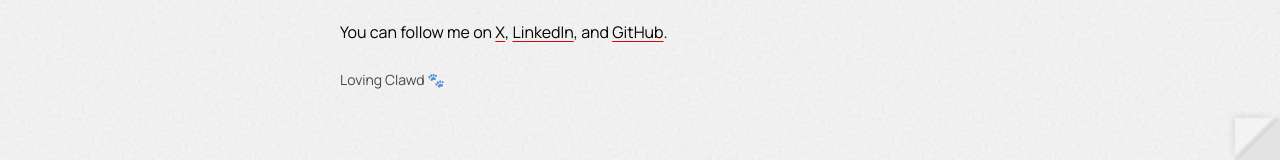
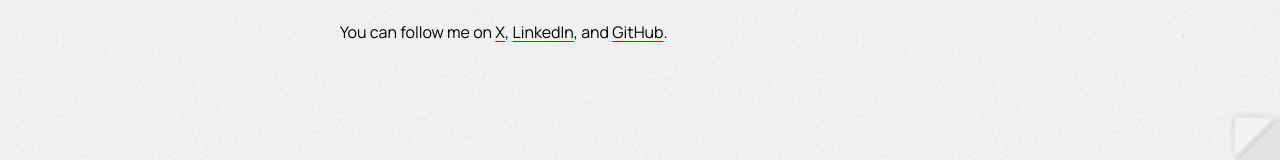
Before and after one commit to petergyang/personal-website, a Next.js app: page / in a window 1280 px wide. Shown: the part 637-797 px from the top of the page. Built offline with nearby package versions, Linux system fonts and the light colour scheme; no server answers.

Commit message:
Remove Clawd attribution line

```diff
--- a/src/app/page.tsx
+++ b/src/app/page.tsx
@@ -59,8 +59,6 @@ export default function Home() {
           , and{" "}
           <CircleLink href="https://github.com/petergyang/">GitHub</CircleLink>.
         </p>
-
-        <p className="mt-6 text-sm opacity-70">Loving Clawd 🐾</p>
       </div>
       <PagePeel />
     </main>
```
